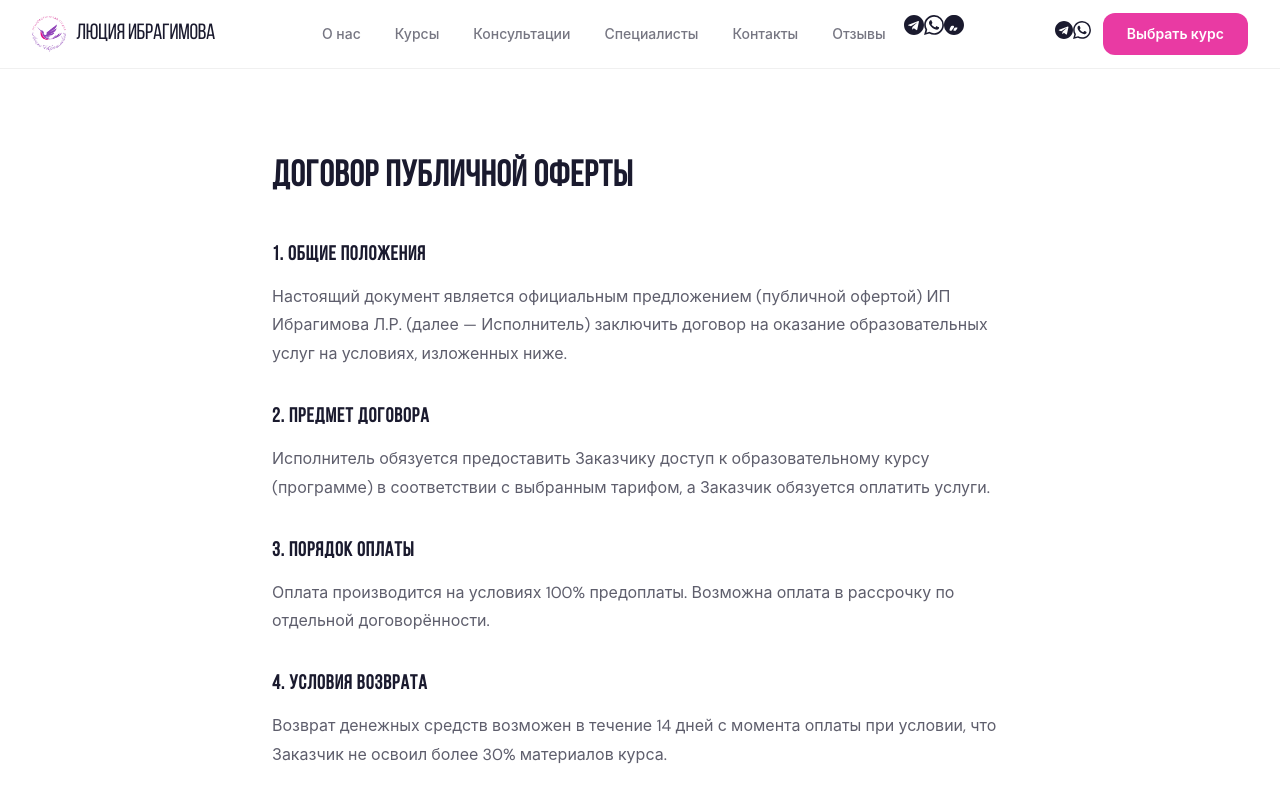
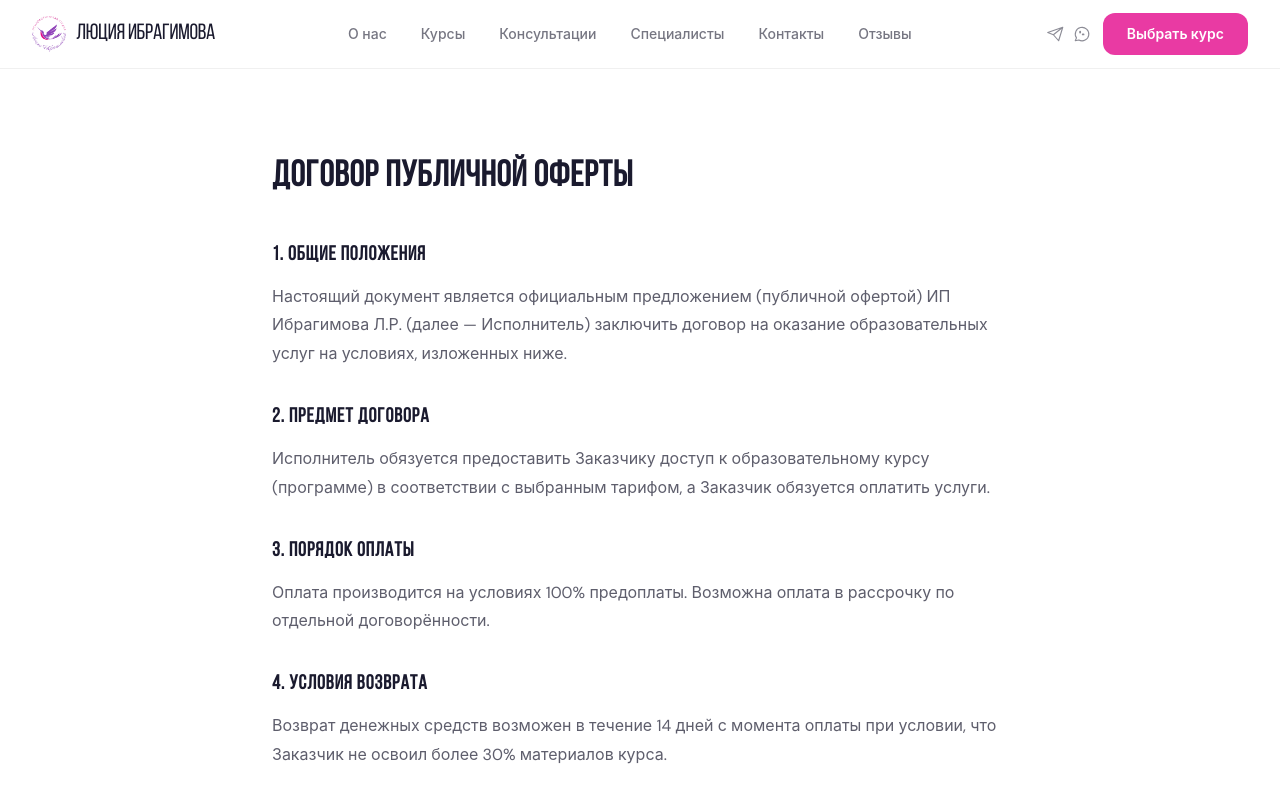
Before and after one commit to Kapustin-Team/luciaibragimova.ru, a Next.js app: page /terms in a window 1280 px wide. Shown: the top 800 px of the page. Built offline with nearby package versions, Linux system fonts and the light colour scheme.

Commit message:
fix: header social icons, square about photo, full-width featured course cards

```diff
--- a/src/components/organisms/About/About.module.sass
+++ b/src/components/organisms/About/About.module.sass
@@ -18,6 +18,7 @@
 .imageWrap
   border-radius: var(--radius-card)
   overflow: hidden
+  aspect-ratio: 1 / 1
 
 
 .placeholder
@@ -71,9 +72,10 @@
 
 .photo
   width: 100%
-  height: auto
+  height: 100%
   display: block
   border-radius: var(--radius-card)
+  object-fit: cover
 
 .personalBtn
   display: inline-flex
--- a/src/components/organisms/Header/Header.jsx
+++ b/src/components/organisms/Header/Header.jsx
@@ -70,14 +70,14 @@ export default function Header() {
           ))}
           <div className={s.mobileBottom}>
             <div className={s.mobileSocials}>
-              <a href="https://t.me/" target="_blank" rel="noopener noreferrer" aria-label="Telegram">
-                <svg width="20" height="20" viewBox="0 0 24 24" fill="currentColor"><path d="M12 0C5.373 0 0 5.373 0 12s5.373 12 12 12 12-5.373 12-12S18.627 0 12 0zm5.894 8.221l-1.97 9.28c-.145.658-.537.818-1.084.508l-3-2.21-1.446 1.394c-.14.18-.357.295-.6.295l.213-3.053 5.56-5.023c.24-.213-.054-.334-.373-.121l-6.871 4.326-2.96-.924c-.64-.203-.658-.64.135-.954l11.566-4.458c.538-.196 1.006.128.832.94z"/></svg>
+              <a href="https://t.me/ibragimovapsy" target="_blank" rel="noopener noreferrer" aria-label="Telegram">
+                <svg width="20" height="20" viewBox="0 0 24 24" fill="none" stroke="currentColor" strokeWidth="1.5"><path d="M21 3L1 10l7.5 3M21 3l-5.5 18-7-8M21 3L8.5 13" strokeLinejoin="round" strokeLinecap="round"/></svg>
               </a>
-              <a href="https://wa.me/" target="_blank" rel="noopener noreferrer" aria-label="WhatsApp">
-                <svg width="20" height="20" viewBox="0 0 24 24" fill="currentColor"><path d="M17.472 14.382c-.297-.149-1.758-.867-2.03-.967-.273-.099-.471-.148-.67.15-.197.297-.767.966-.94 1.164-.173.199-.347.223-.644.075-.297-.15-1.255-.463-2.39-1.475-.883-.788-1.48-1.761-1.653-2.059-.173-.297-.018-.458.13-.606.134-.133.298-.347.446-.52.149-.174.198-.298.298-.497.099-.198.05-.371-.025-.52-.075-.149-.669-1.612-.916-2.207-.242-.579-.487-.5-.669-.51-.173-.008-.371-.01-.57-.01-.198 0-.52.074-.792.372-.272.297-1.04 1.016-1.04 2.479 0 1.462 1.065 2.875 1.213 3.074.149.198 2.096 3.2 5.077 4.487.709.306 1.262.489 1.694.625.712.227 1.36.195 1.871.118.571-.085 1.758-.719 2.006-1.413.248-.694.248-1.289.173-1.413-.074-.124-.272-.198-.57-.347m-5.421 7.403h-.004a9.87 9.87 0 01-5.031-1.378l-.361-.214-3.741.982.998-3.648-.235-.374a9.86 9.86 0 01-1.51-5.26c.001-5.45 4.436-9.884 9.888-9.884 2.64 0 5.122 1.03 6.988 2.898a9.825 9.825 0 012.893 6.994c-.003 5.45-4.437 9.884-9.885 9.884m8.413-18.297A11.815 11.815 0 0012.05 0C5.495 0 .16 5.335.157 11.892c0 2.096.547 4.142 1.588 5.945L.057 24l6.305-1.654a11.882 11.882 0 005.683 1.448h.005c6.554 0 11.89-5.335 11.893-11.893a11.821 11.821 0 00-3.48-8.413z"/></svg>
+              <a href="https://wa.me/ibragimovapsy" target="_blank" rel="noopener noreferrer" aria-label="WhatsApp">
+                <svg width="20" height="20" viewBox="0 0 24 24" fill="none" stroke="currentColor" strokeWidth="1.5"><path d="M3 21l1.65-3.8a9 9 0 113.15 2.85L3 21z" strokeLinejoin="round"/><path d="M9 10a.5.5 0 001 0V9a.5.5 0 00-1 0v1zm5 3a.5.5 0 000-1h-1a.5.5 0 000 1h1z"/></svg>
               </a>
-              <a href="https://vk.com/" target="_blank" rel="noopener noreferrer" aria-label="VK">
-                <svg width="20" height="20" viewBox="0 0 24 24" fill="currentColor"><path d="M13.162 18.994c.5 0 .5 0 .5 0s1.83-2.015 2.236-2.884c.403-.865.14-1.25-.644-1.25h-1.36c-.767 0-1.14.496-1.14.496S11.72 17.078 11.45 18c-.267.917.37.994.37.994l1.342 0zm-4.792 0c.52 0 .86-.42.86-.42s2.24-2.616 2.68-3.79c.44-1.174-.14-1.79-1.25-1.79h-1.1c-.5 0-.84.35-.84.35s-1.22 1.7-1.8 3.18c-.58 1.48.11 2.47.11 2.47h1.34zm15.63-7.06c0 6.627-5.373 12-12 12S0 18.56 0 11.934 5.373-.066 12-.066s12 5.373 12 12z"/></svg>
+              <a href="https://vk.com/ibragimova___lucia" target="_blank" rel="noopener noreferrer" aria-label="VK">
+                <svg width="20" height="20" viewBox="0 0 24 24" fill="currentColor"><path d="M21.547 7H2.453A.453.453 0 002 7.453v9.094c0 .25.203.453.453.453h19.094a.453.453 0 00.453-.453V7.453A.453.453 0 0021.547 7zM9.6 14.4H8.4v-4.8h1.2v4.8zm4.8 0h-1.1l-1.5-2.34V14.4H10.6V9.6h1.1l1.5 2.34V9.6h1.2v4.8z"/></svg>
               </a>
             </div>
             <a
@@ -92,11 +92,11 @@ export default function Header() {
 
         <div className={s.right}>
           <div className={s.socials}>
-            <a href="https://t.me/" target="_blank" rel="noopener noreferrer" aria-label="Telegram">
-              <svg width="18" height="18" viewBox="0 0 24 24" fill="currentColor"><path d="M12 0C5.373 0 0 5.373 0 12s5.373 12 12 12 12-5.373 12-12S18.627 0 12 0zm5.894 8.221l-1.97 9.28c-.145.658-.537.818-1.084.508l-3-2.21-1.446 1.394c-.14.18-.357.295-.6.295l.213-3.053 5.56-5.023c.24-.213-.054-.334-.373-.121l-6.871 4.326-2.96-.924c-.64-.203-.658-.64.135-.954l11.566-4.458c.538-.196 1.006.128.832.94z"/></svg>
+            <a href="https://t.me/ibragimovapsy" target="_blank" rel="noopener noreferrer" aria-label="Telegram">
+              <svg width="18" height="18" viewBox="0 0 24 24" fill="none" stroke="currentColor" strokeWidth="1.5"><path d="M21 3L1 10l7.5 3M21 3l-5.5 18-7-8M21 3L8.5 13" strokeLinejoin="round" strokeLinecap="round"/></svg>
             </a>
-            <a href="https://wa.me/" target="_blank" rel="noopener noreferrer" aria-label="WhatsApp">
-              <svg width="18" height="18" viewBox="0 0 24 24" fill="currentColor"><path d="M17.472 14.382c-.297-.149-1.758-.867-2.03-.967-.273-.099-.471-.148-.67.15-.197.297-.767.966-.94 1.164-.173.199-.347.223-.644.075-.297-.15-1.255-.463-2.39-1.475-.883-.788-1.48-1.761-1.653-2.059-.173-.297-.018-.458.13-.606.134-.133.298-.347.446-.52.149-.174.198-.298.298-.497.099-.198.05-.371-.025-.52-.075-.149-.669-1.612-.916-2.207-.242-.579-.487-.5-.669-.51-.173-.008-.371-.01-.57-.01-.198 0-.52.074-.792.372-.272.297-1.04 1.016-1.04 2.479 0 1.462 1.065 2.875 1.213 3.074.149.198 2.096 3.2 5.077 4.487.709.306 1.262.489 1.694.625.712.227 1.36.195 1.871.118.571-.085 1.758-.719 2.006-1.413.248-.694.248-1.289.173-1.413-.074-.124-.272-.198-.57-.347m-5.421 7.403h-.004a9.87 9.87 0 01-5.031-1.378l-.361-.214-3.741.982.998-3.648-.235-.374a9.86 9.86 0 01-1.51-5.26c.001-5.45 4.436-9.884 9.888-9.884 2.64 0 5.122 1.03 6.988 2.898a9.825 9.825 0 012.893 6.994c-.003 5.45-4.437 9.884-9.885 9.884m8.413-18.297A11.815 11.815 0 0012.05 0C5.495 0 .16 5.335.157 11.892c0 2.096.547 4.142 1.588 5.945L.057 24l6.305-1.654a11.882 11.882 0 005.683 1.448h.005c6.554 0 11.89-5.335 11.893-11.893a11.821 11.821 0 00-3.48-8.413z"/></svg>
+            <a href="https://wa.me/ibragimovapsy" target="_blank" rel="noopener noreferrer" aria-label="WhatsApp">
+              <svg width="18" height="18" viewBox="0 0 24 24" fill="none" stroke="currentColor" strokeWidth="1.5"><path d="M3 21l1.65-3.8a9 9 0 113.15 2.85L3 21z" strokeLinejoin="round"/><path d="M9 10a.5.5 0 001 0V9a.5.5 0 00-1 0v1zm5 3a.5.5 0 000-1h-1a.5.5 0 000 1h1z"/></svg>
             </a>
           </div>
           <a
--- a/src/components/organisms/Header/Header.module.sass
+++ b/src/components/organisms/Header/Header.module.sass
@@ -103,6 +103,35 @@
     &:hover
       background: #d12e8f
 
+.socials
+  display: flex
+  align-items: center
+  gap: 8px
+  a
+    display: flex
+    align-items: center
+    justify-content: center
+    color: rgba(26, 26, 46, 0.5)
+    transition: color 0.2s
+    &:hover
+      color: #1a1a2e
+  @media (max-width: 768px)
+    display: none
+
+.mobileSocials
+  display: none
+  @media (max-width: 768px)
+    display: flex
+    gap: 16px
+    margin-top: 12px
+    a
+      display: flex
+      align-items: center
+      color: rgba(26, 26, 46, 0.5)
+      transition: color 0.2s
+      &:hover
+        color: #1a1a2e
+
 .right
   display: flex
   align-items: center
```
Also changed, not shown: src/components/organisms/FeaturedCourse/FeaturedCourse.jsx (+9 -7 lines), src/components/organisms/FeaturedCourse/FeaturedCourse.module.sass (+11 -13 lines).
